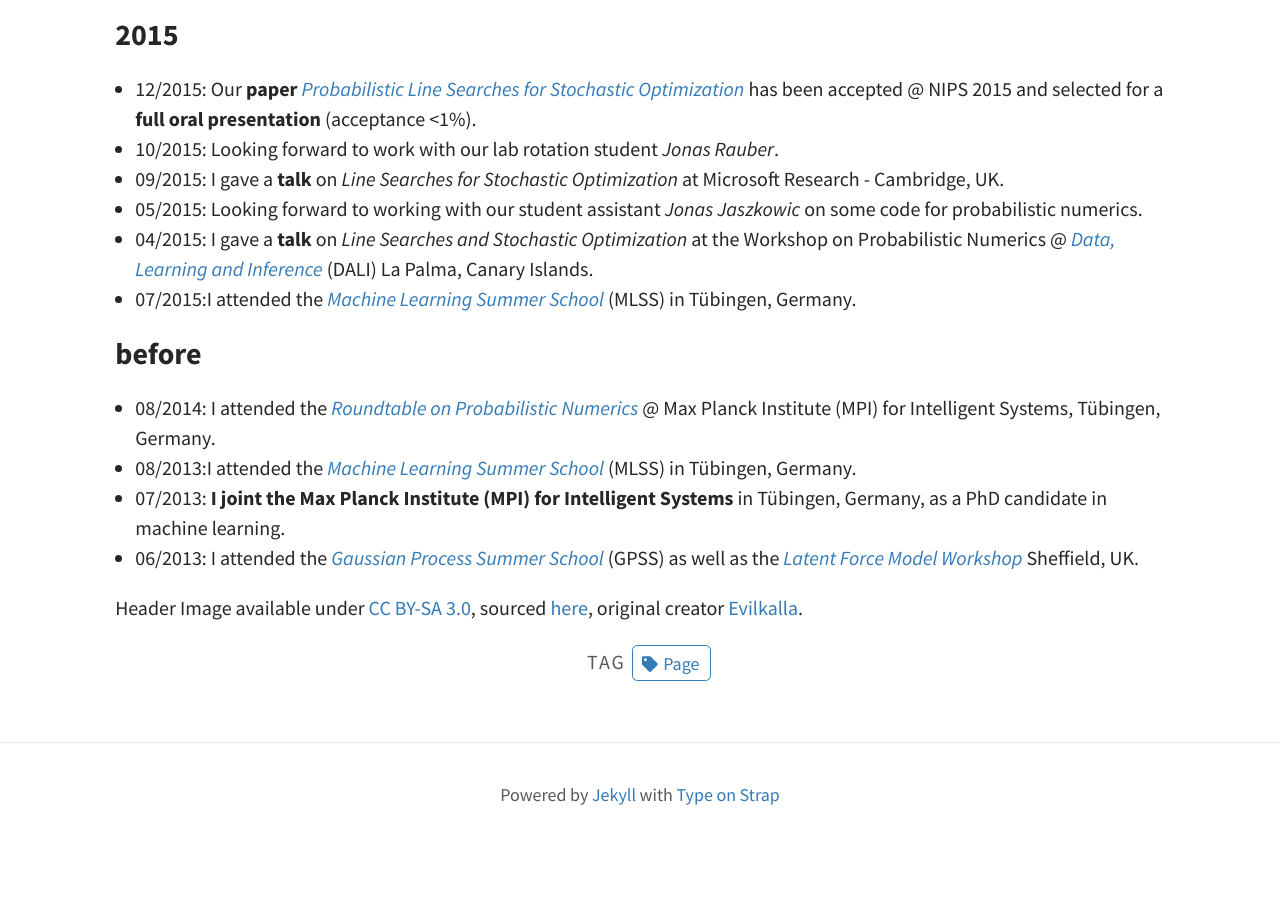
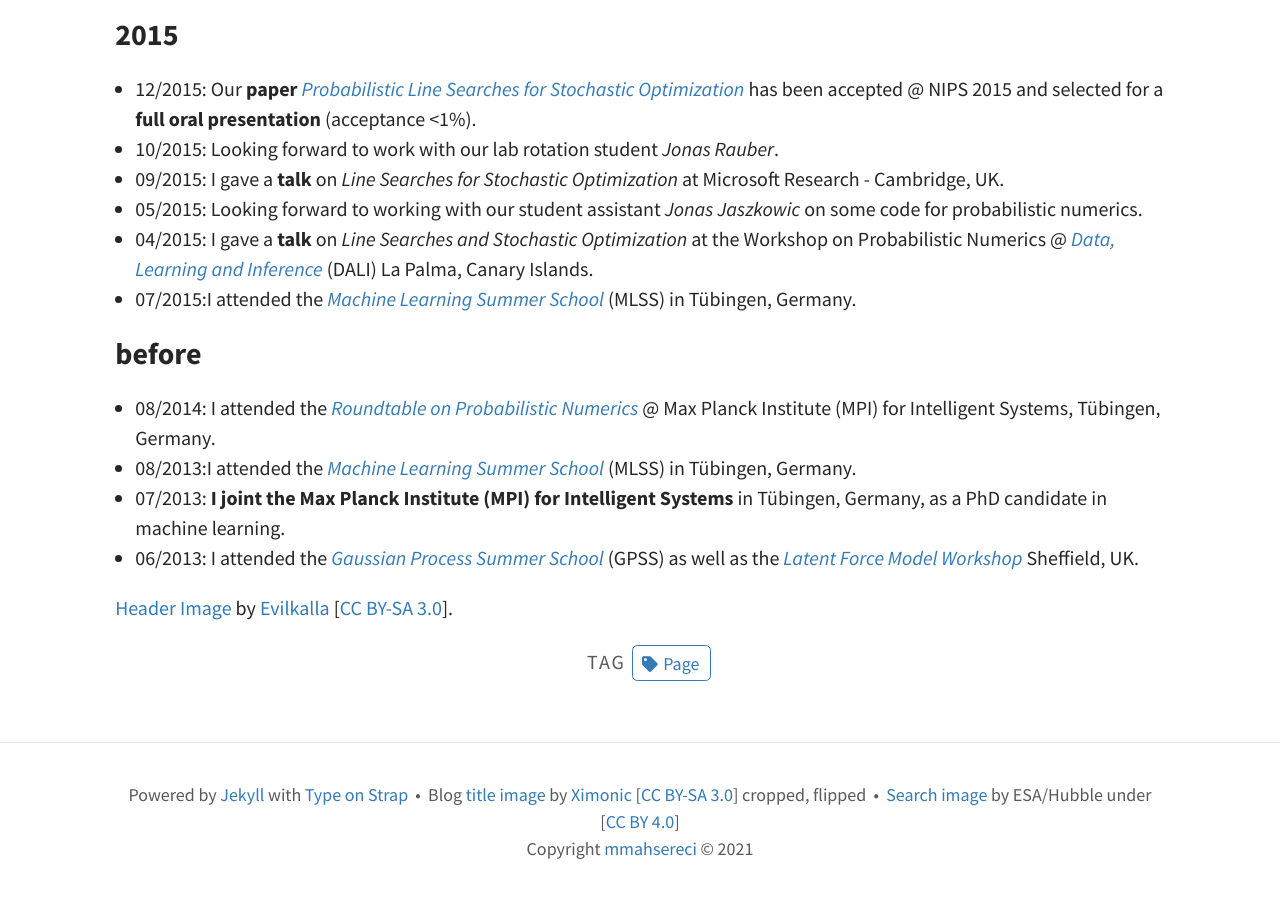
Before and after one commit to mmahsereci/webpage, a Jekyll site: the page built from pages/news.md, in a window 1280 px wide and 900 px high, scrolled down 2437 px. Built offline with Jekyll 4.4.1, drawn with Linux system fonts in a browser that asks for light colours; before the commit the page ends 3283 px from its top, so only the background shows below that.

Commit message:
adding header license

```diff
--- a/_config.yml
+++ b/_config.yml
@@ -10,7 +10,11 @@ favicon: assets/favicon.ico                             # Icon displayed in the
 
 # Header and footer text
 header_text: >
-     <p>Machine learning, statistics and other stuff.</p>
+     <p>Machine learning &nbsp; &bull; &nbsp; Statistics &nbsp; &bull; &nbsp; Random</p>
+#     <p>Machine learning &nbsp; &#9679; &nbsp; Statistics &nbsp; &#9679; &nbsp; Random</p>
+#     <p>Machine learning &nbsp; &#9734; &nbsp; Statistics &nbsp; &#9734; &nbsp; Random</p>
+#     <p>Machine learning &nbsp; &starf; &nbsp; Statistics &nbsp; &starf; &nbsp; Random</p>
+#     <p>Machine learning &bull; Statistics &bull; Other stuff.</p>
 #     <p>Hi, and welcome.</p>
 #     <p>Hi, and welcome. This is a tech blog.</p>
 #  <p>  . </p>
@@ -23,6 +27,17 @@ header_feature_image: "assets/img/projects/aurora_02.jpg"
 
 footer_text: >
   Powered by <a href="https://jekyllrb.com/">Jekyll</a> with <a href="https://github.com/sylhare/Type-on-Strap">Type on Strap</a>
+  &nbsp;&bull;&nbsp;
+  Blog
+  <a href="https://commons.wikimedia.org/wiki/Aurora#/media/File:Aurora_borealis_above_Storfjorden_and_the_Lyngen_Alps_in_moonlight,_2012_March.jpg">title image</a>
+  by
+  <a href="https://commons.wikimedia.org/wiki/User:Ximonic">Ximonic</a>
+  [<a href="https://creativecommons.org/licenses/by-sa/3.0/">CC BY-SA 3.0</a>] cropped, flipped
+  &nbsp;&bull;&nbsp;
+  <a href="https://commons.wikimedia.org/wiki/File:Andromeda_Galaxy_M31_-_Heic1502a_10k.jpg">Search image</a>
+  by ESA/Hubble under
+  [<a href="https://creativecommons.org/licenses/by/4.0/deed.en">CC BY 4.0</a>]
+  </br>Copyright <a href="https://github.com/mmahsereci">mmahsereci</a> © 2021
 
 # Blog
 excerpt: true                                           # Or "truncate" (first 250 characters), "false" to disable
--- a/pages/news.md
+++ b/pages/news.md
@@ -98,6 +98,6 @@ tags: [Page]
 - 06/2013: I attended the [*Gaussian Process Summer School*](http://gpss.cc/gpss13/) (GPSS) as well as the
   [*Latent Force Model Workshop*](http://gpss.cc/lfm13/) Sheffield, UK.
 
-Header Image available under [CC BY-SA 3.0](https://creativecommons.org/licenses/by-sa/3.0/),
-sourced [here](https://en.wikipedia.org/wiki/Arecibo_Telescope#/media/File:Panorama_arecibo_telescope_from_observation_deck.jpg),
-original creator [Evilkalla](https://en.wikipedia.org/wiki/User:Evilkalla).
+[Header Image](https://en.wikipedia.org/wiki/Arecibo_Telescope#/media/File:Panorama_arecibo_telescope_from_observation_deck.jpg)
+by [Evilkalla](https://en.wikipedia.org/wiki/User:Evilkalla)
+[[CC BY-SA 3.0](https://creativecommons.org/licenses/by-sa/3.0/)].
```
Also changed, not shown: pages/about.md (+5 -5 lines), pages/gallery.md (deleted, +0 -16 lines), pages/projects.md (+2 -3 lines), pages/search.md (+1 -1 lines).
